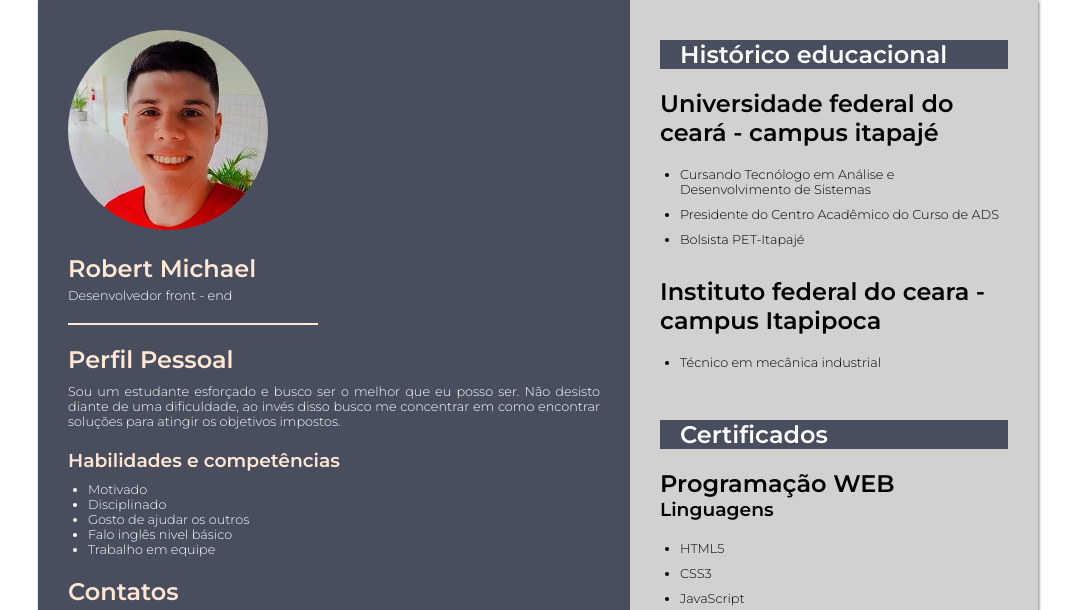
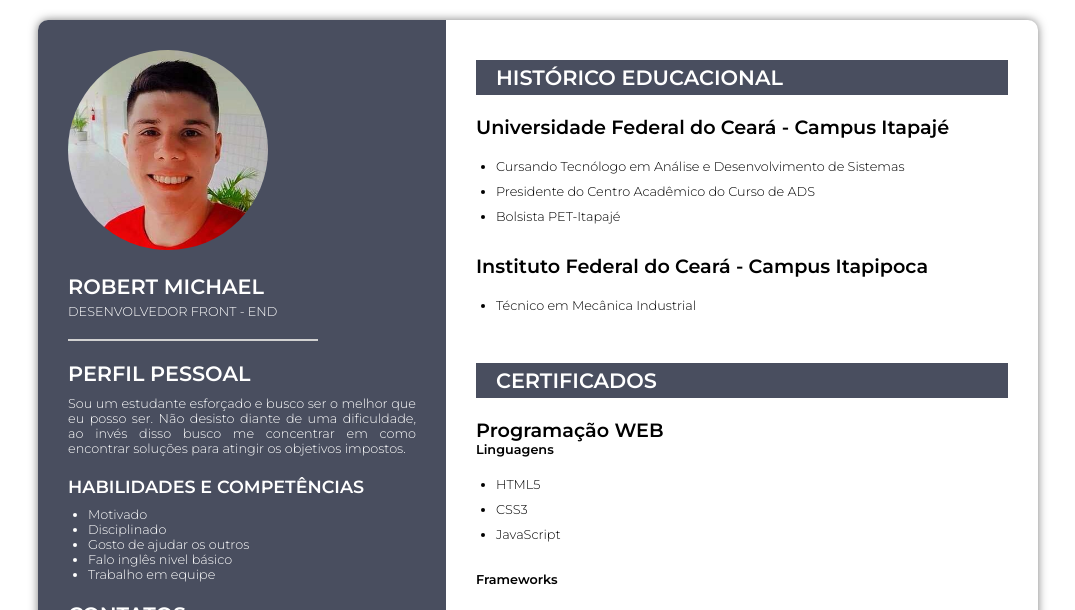
Before and after one commit to Robertmichaelavila/Meu_Portifolio, a plain HTML site: page index.html in a window 1280 px wide. Shown: the top 610 px of the page, without its empty margins (102-1177 px from the left). Drawn offline with Linux system fonts and the light colour scheme.

Commit message:
Commit init

```diff
--- a/index.html
+++ b/index.html
@@ -53,15 +53,15 @@
 
             <div class="historico-educacional">
                 <h1>Histórico educacional</h1>
-                <h2>Universidade federal do ceará - campus itapajé</h2>
+                <h2>Universidade Federal do Ceará - Campus Itapajé</h2>
                 <ul>
                     <li>Cursando Tecnólogo em Análise e Desenvolvimento de Sistemas</li>
                     <li>Presidente do Centro Acadêmico do Curso de ADS</li>
                     <li>Bolsista PET-Itapajé</li>
                 </ul>
-                <h2>Instituto federal do ceara - campus Itapipoca</h2>
+                <h2>Instituto Federal do Ceará - Campus Itapipoca</h2>
                 <ul>
-                    <li>Técnico em mecânica industrial</li>
+                    <li>Técnico em Mecânica Industrial</li>
                 </ul>
             </div>
 
--- a/mediaqueries.css
+++ b/mediaqueries.css
@@ -9,9 +9,20 @@ Grandes Telas: acima de 1200px
 @media screen and (min-width: 768px) and (max-width: 992px){
     main{
         margin: auto;
+        width: 600px;
         display: flex;
+        margin-top: 20px;
+        margin-bottom: 20px;
         justify-content: center;
         transition-timing-function: ease;
+    }
+    section.container-left{
+        width: 250px;
+        border-radius: 10px 0px 0px 10px;
+    }
+    section.container-rigth{
+        width: 350px;
+        border-radius: 0px 10px 10px 0px;
     }
 }
 
@@ -20,11 +31,18 @@ Grandes Telas: acima de 1200px
         margin: auto;
         width: 800px;
         display: flex;
+        margin-top: 20px;
+        margin-bottom: 20px;
         justify-content: center;
         transition-timing-function: ease;
     }
+    section.container-left{
+        width: 300px;
+        border-radius: 10px 0px 0px 10px;
+    }
     section.container-rigth{
         width: 500px;
+        border-radius: 0px 10px 10px 0px;
     }
 }
 
@@ -33,13 +51,17 @@ Grandes Telas: acima de 1200px
         margin: auto;
         width: 1000px;
         display: flex;
+        margin-top: 20px;
+        margin-bottom: 20px;
         justify-content: center;
         transition-timing-function: ease;
     }
     section.container-left{
-        width: 600px;
+        width: 400px;
+        border-radius: 10px 0px 0px 10px;
     }
     section.container-rigth{
-        width: 400px;
+        width: 600px;
+        border-radius: 0px 10px 10px 0px;
     }
 }
--- a/style.css
+++ b/style.css
@@ -4,7 +4,7 @@
 :root{
     --cor1: #ffffff;
     --cor2: #494E5F;
-    --cor3: #FFE7D4;
+    --cor3: #d1d1d1;
     --font: 'Montserrat', sans-serif;
 }
 
@@ -15,6 +15,10 @@
 }
 
 /*Configuração global*/
+h1{
+    font-size: 1.3em;
+}
+
 p{
     font-size: 0.8em;
 }
@@ -26,27 +30,31 @@ li{
 
 main{
     margin: auto;
+    margin-top: 20px;
+    margin-bottom: 20px;
     width: 300px;
-    box-shadow: 1px 1px 3px #00000083;
+    border-radius: 10px;
+    background-color: var(--cor4);
+    box-shadow: 0px 0px 10px #00000083;
     background-color: var(--cor1);
 }
 
 /*Inicio da section.container-rigth*/
 section.container-left{
-    width: 300px;
     background-color: var(--cor2);
     padding: 20px;
+    border-radius: 10px 10px 0px 0px;
 }
 
 div.titulo{
-    width: 300px;
     margin: 10px;
     margin-right: 10px;
 }
 
 div.titulo > h1{
-    color: var(--cor3);
+    color: var(--cor1);
     margin-bottom: 5px;
+    text-transform: uppercase;
 }
 
 div.titulo > img{
@@ -59,6 +67,7 @@ div.titulo > p{
     width: 250px;
     color: var(--cor1);
     padding-bottom: 20px;
+    text-transform: uppercase;
     border-bottom: 2px solid var(--cor3);
 }
 
@@ -68,9 +77,11 @@ div.perfil-pessoal{
 }
 
 div.perfil-pessoal > h2{
-    color: var(--cor3);
+    color: var(--cor1);
     margin-top: 20px;
     margin-bottom: 10px;
+    text-transform: uppercase;
+    font-size: 1.3em;
 }
 
 div.perfil-pessoal > p{
@@ -80,8 +91,10 @@ div.perfil-pessoal > p{
 }
 
 div.perfil-pessoal > h3{
-    color: var(--cor3);
+    color: var(--cor1);
     margin-bottom: 10px;
+    text-transform: uppercase;
+    font-size: 1.1em;
 }
 
 div.perfil-pessoal > ul{
@@ -89,16 +102,17 @@ div.perfil-pessoal > ul{
     color: var(--cor1);
 }
 
-
 div.contato{
     margin: 10px;
     background-color: var(--cor2);
 }
 
 div.contato > h2{
-    color: var(--cor3);
+    color: var(--cor1);
     margin-top: 20px;
     margin-bottom: 10px;
+    text-transform: uppercase;
+    font-size: 1.3em;
 }
 
 div.contato > figure{
@@ -106,21 +120,21 @@ div.contato > figure{
 }
 
 div.contato > figure > a{
-    margin: 0px 20px;
+    margin: 0px 10px;
 }
 
 div.contato > p{
+    color: var(--cor1);
     text-align: center;
-    color: var(--cor1);
     margin-top: 20px;
 }
 
 /*Inicio da section.container-rigth*/
 
 section.container-rigth{
-    min-width: 300px;
-    background-color: #d1d1d1;
+    background-color: var(--cor4);
     padding: 20px;
+    border-radius: 0px 0px 10px 10px;
 }
 
 section.container-rigth > div{
@@ -128,10 +142,20 @@ section.container-rigth > div{
 }
 
 section.container-rigth > div > h1{
-    padding-left: 20px;
+    padding: 5px 0px 5px 20px;
     margin: 20px 0px;
     color: var(--cor1);
+    text-transform: uppercase;
     background-color: var(--cor2);
+    font-size: 1.3em;
+}
+
+section.container-rigth > div > h2{
+    font-size: 1.2em;
+}
+
+section.container-rigth > div > h3{
+    font-size: 0.8em;
 }
 
 section.container-rigth > div > ul{
```
